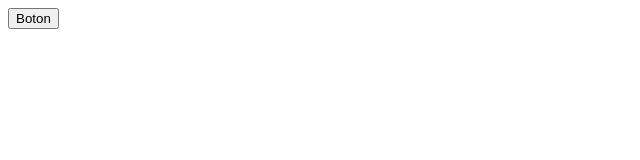
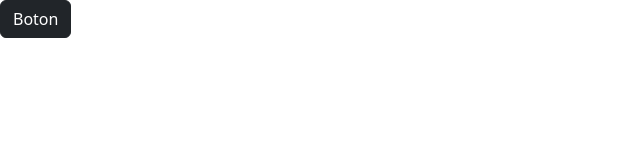
Before and after one commit to CodoLeal/Estudio, a plain HTML site: page index.html in a window 1280 px wide. Shown: the whole page, without its empty margins (0-640 px from the left). Drawn offline with nearby package versions, Linux system fonts and the light colour scheme.

Commit message:
cambie el kink del boostrap

```diff
--- a/index.html
+++ b/index.html
@@ -3,7 +3,7 @@
 <head>
     <meta charset="UTF-8">
     <meta name="viewport" content="width=device-width, initial-scale=1.0">
-    <link rel="stylesheet" href="https://cdnjs.cloudflare.com/ajax/libs/bootstrap/5.3.8/css/bootstrap-grid.min.css">
+    <link rel="stylesheet" href="https://cdnjs.cloudflare.com/ajax/libs/bootstrap/5.3.8/css/bootstrap.min.css" integrity="sha512-2bBQCjcnw658Lho4nlXJcc6WkV/UxpE/sAokbXPxQNGqmNdQrWqtw26Ns9kFF/yG792pKR1Sx8/Y1Lf1XN4GKA==" crossorigin="anonymous" referrerpolicy="no-referrer" />
     <title>gayGitHub</title>
 </head>
 <body>
```
